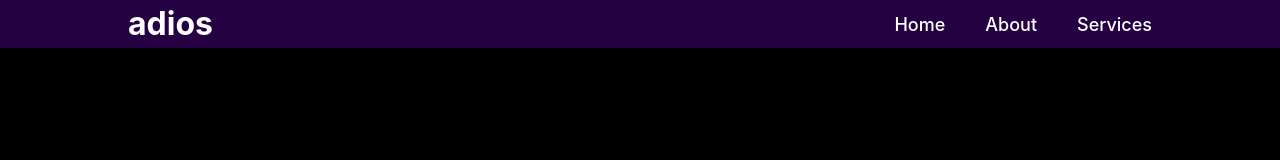
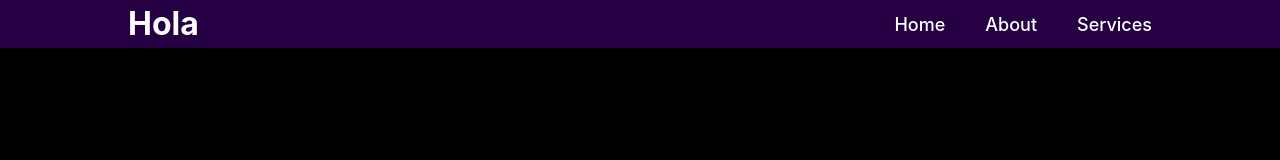
Before and after one commit to paulinamijares/ActWebFront, a React (Vite) app: page / in a window 1280 px wide. Shown: the top 160 px of the page. Built offline with nearby package versions, Linux system fonts and the light colour scheme.

Commit message:
header a hola

```diff
--- a/src/components/Header.jsx
+++ b/src/components/Header.jsx
@@ -3,7 +3,7 @@ import './NavBar.css'
 const Header = () => {
     return (
         <header className="header">
-            <a href="/" className="logo">adios</a>
+            <a href="/" className="logo">Hola</a>
             <nav className="navbar">
                 <a href="/">Home</a>
                 <a href="/">About</a>
```
